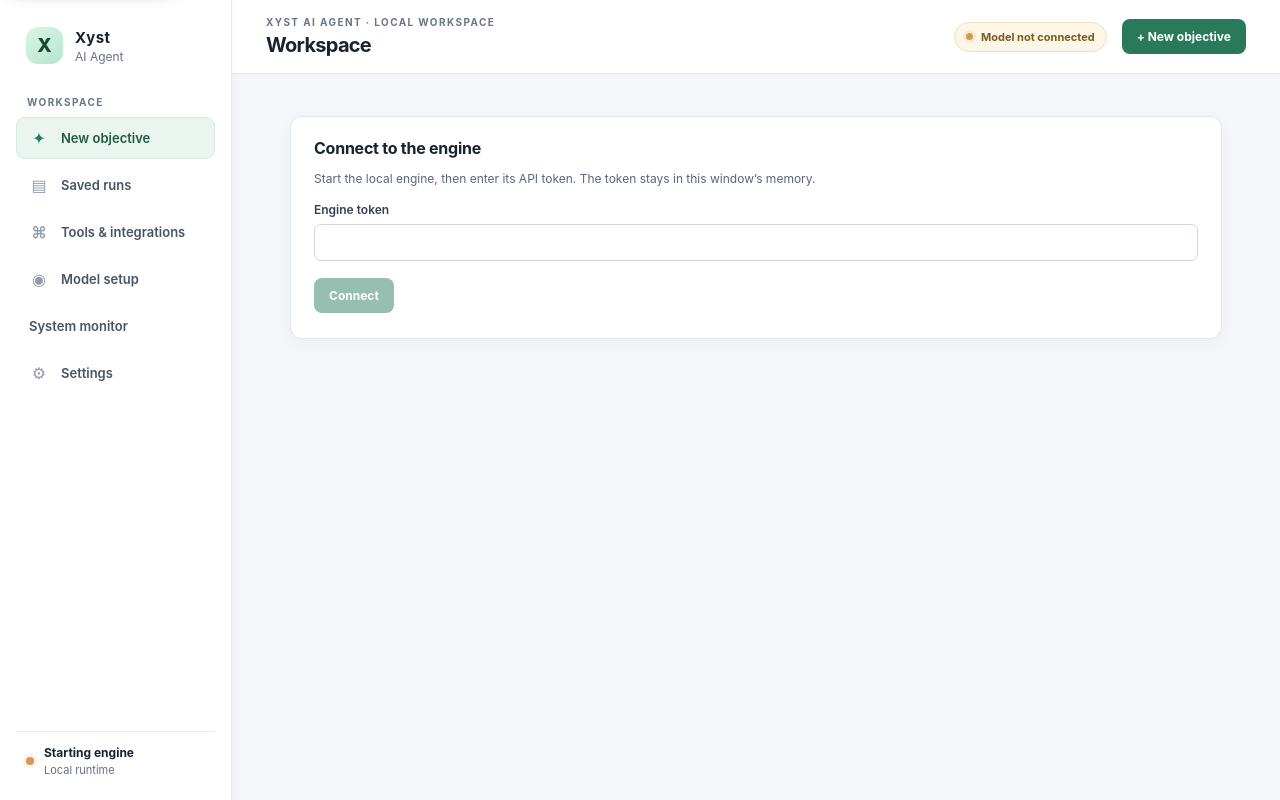
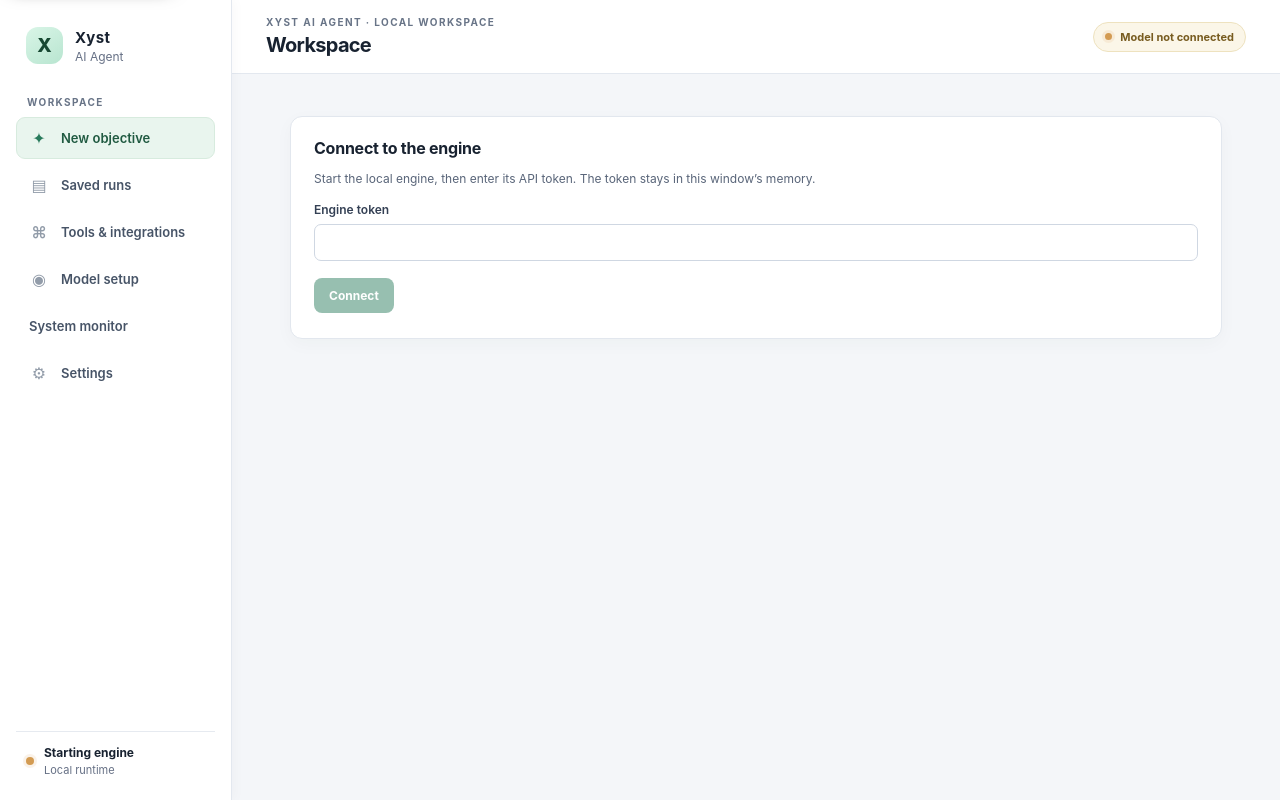
Before and after one commit to iExyst/Xyst-Ai-Agent-PC, a React (Vite) app in the folder apps/desktop/: page / in a window 1280 px wide. Built offline with nearby package versions, Linux system fonts and the light colour scheme.

Commit message:
Simplify desktop home workspace

```diff
--- a/apps/desktop/src/main.tsx
+++ b/apps/desktop/src/main.tsx
@@ -431,10 +431,9 @@ function App() {
       <div className="sidebar-footer"><span className={`connection-dot ${client&&models.length?'online':''}`}/><div><strong>{client?'Engine ready':'Starting engine'}</strong><small>{models.length?`${models.length} model${models.length===1?'':'s'} found`:'Local runtime'}</small></div></div>
     </aside>
     <div className="app-frame">
-      <header className="app-topbar"><p className="sr-only" role="note">{closeBehavior==='keep_running'?'Closing this window hides X.A.A. and keeps it running in the system tray.':'Closing this window quits X.A.A. and stops its engine.'}</p><div><p className="eyebrow">XYST AI AGENT · LOCAL WORKSPACE</p><h1 tabIndex={-1}>{page==='home'?'Workspace':page==='runs'?'Runs and activity':page==='integrations'?'Integrations':page==='models'?'Model setup':page==='monitor'?'System monitor':'Settings'}</h1></div><div className="topbar-actions"><span className={`status-pill ${client&&model?'':'muted'}`}><span className={`connection-dot ${client&&model?'online':''}`}/>{model?'Model ready':client&&models.length?'Choose a model':'Model not connected'}</span><button type="button" className="topbar-new" onClick={()=>{setPage('home');setActiveSection('new-objective');window.setTimeout(()=>document.getElementById('run-objective')?.focus(),0);}}>+ New objective</button></div></header>
+      <header className="app-topbar"><p className="sr-only" role="note">{closeBehavior==='keep_running'?'Closing this window hides X.A.A. and keeps it running in the system tray.':'Closing this window quits X.A.A. and stops its engine.'}</p><div><p className="eyebrow">XYST AI AGENT · LOCAL WORKSPACE</p><h1 tabIndex={-1}>{page==='home'?'Workspace':page==='runs'?'Runs and activity':page==='integrations'?'Integrations':page==='models'?'Model setup':page==='monitor'?'System monitor':'Settings'}</h1></div><div className="topbar-actions"><span className={`status-pill ${client&&model?'':'muted'}`}><span className={`connection-dot ${client&&model?'online':''}`}/>{model?'Model ready':client&&models.length?'Choose a model':'Model not connected'}</span>{page!=='home'&&<button type="button" className="topbar-new" onClick={()=>{setPage('home');setActiveSection('new-objective');window.setTimeout(()=>document.getElementById('run-objective')?.focus(),0);}}>+ New objective</button>}</div></header>
       <main id="main-content" className="app-content" tabIndex={-1}>
-        {(error||client&&models.length===0)&&<div className="app-alert" role={error?'alert':'status'}><p>{error||'No local models are available yet.'}</p>{client&&models.length===0&&<div><p>Open LM Studio, choose Developer → Local Server, and start the server. If it is already running, refresh the model list here.</p><button type="button" className="secondary-button" onClick={()=>navigateTo('models','model-setup')}>Open model setup</button></div>}</div>}
-        {client&&page==='home'&&<section className="welcome-card"><div><p className="eyebrow">YOUR PRIVATE AI WORKSPACE</p><h2>What would you like to get done?</h2><p>Describe the result you want. X.A.A. plans the work, shows its activity, and waits for review where needed.</p></div><button type="button" onClick={()=>document.getElementById('run-objective')?.focus()}>Start with an objective <span aria-hidden="true">↘</span></button></section>}
+        {error&&<div className="app-alert" role="alert"><p>{error}</p></div>}
         {client&&page==='home'&&run?.state==='blocked'&&<section className="recovery-card" aria-labelledby="recovery-title"><div><p className="eyebrow">RECOVERY AVAILABLE</p><h2 id="recovery-title">A saved run needs your review</h2><p>This run is blocked and has not been resumed. Review its latest activity and any pending recovery steps before deciding what to do.</p></div><button type="button" onClick={()=>navigateTo('runs','active-run')}>Review saved run</button></section>}
     {!client ? <section><h2>Connect to the engine</h2><p>Start the local engine, then enter its API token. The token stays in this window’s memory.</p><label>Engine token<input type="password" value={token} onChange={event => setToken(event.target.value)} /></label><button onClick={connect} disabled={busy || token.length < 32}>Connect</button></section> : <>
       {page==='models'&&<div id="model-setup" className="anchor-target"><ProviderSetup client={client} models={models} model={model} onModelsChanged={setModels} onModelChanged={setModel} onDiagnosticPassed={setDiagnosticPassed}/></div>}
```
Also changed, not shown: 1 other file (tests, documents, lock files or other folders).
